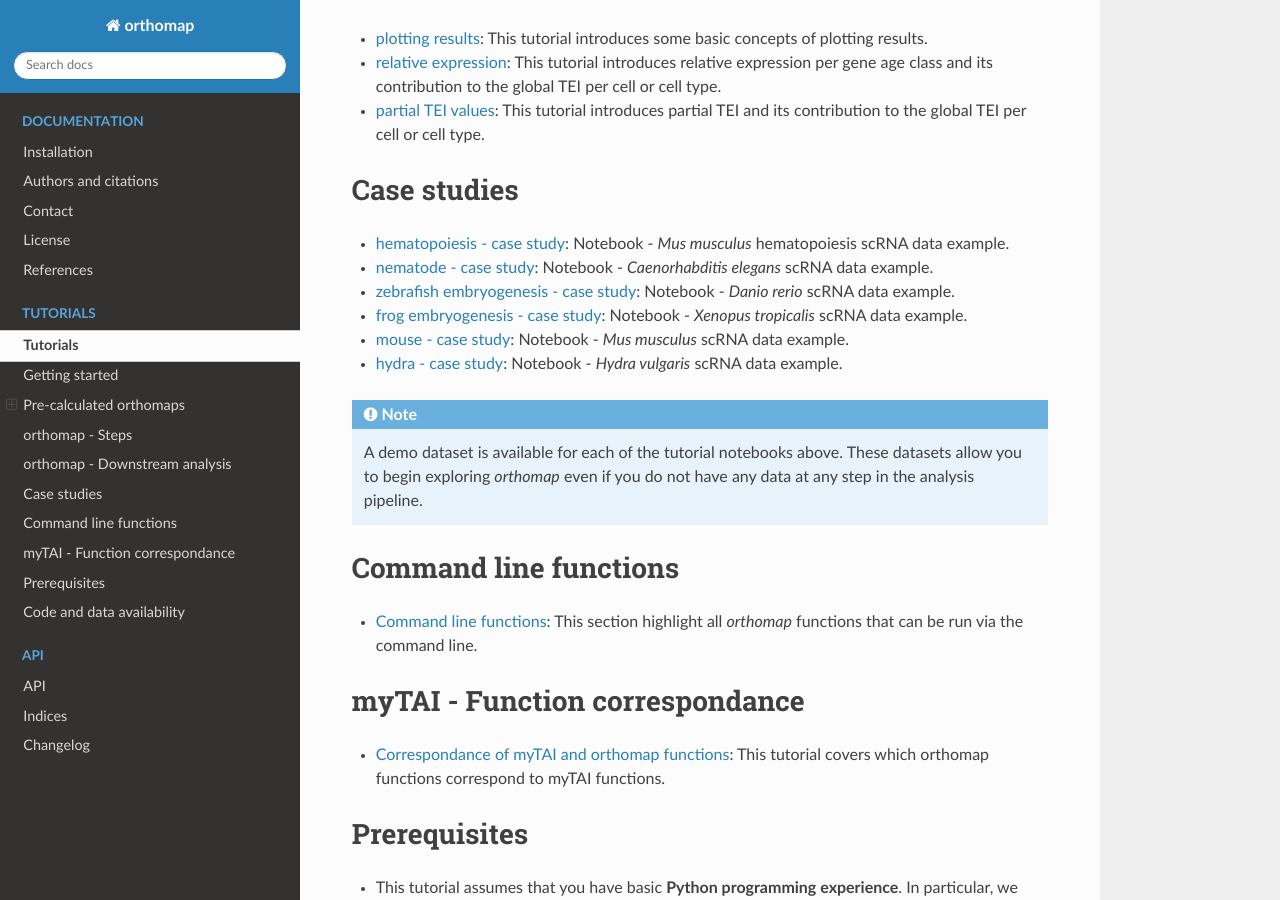
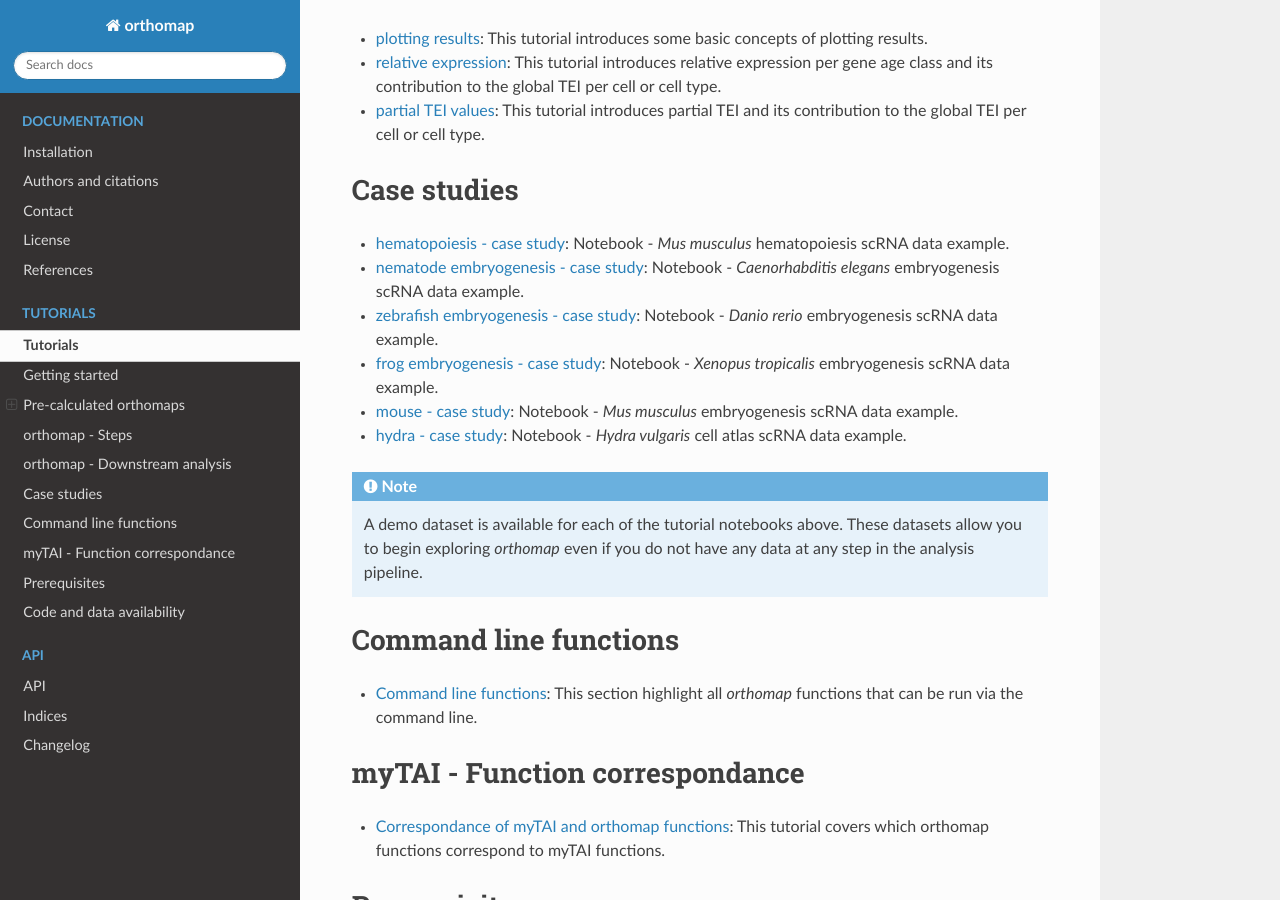
Before and after one commit to kullrich/orthomap, a Sphinx documentation site: the page built from docs/tutorials/index.rst, in a window 1280 px wide and 900 px high, scrolled down 2923 px. Built offline with Sphinx 7.4.7 and the Read the Docs theme 2.0.0, drawn with Linux system fonts in a browser that asks for light colours; formulas are drawn with MathJax 3; pages that are not in the unit, such as notebooks, are missing from menus.

Commit message:
# update tutorials

```diff
--- a/docs/tutorials/index.rst
+++ b/docs/tutorials/index.rst
@@ -141,11 +141,11 @@ Case studies
 ============
 
 - :doc:`paul15_example`: Notebook - *Mus musculus* hematopoiesis scRNA data example.
-- :doc:`nematode_example`: Notebook - *Caenorhabditis elegans* scRNA data example.
-- :doc:`zebrafish_example`: Notebook - *Danio rerio* scRNA data example.
-- :doc:`frog_example`: Notebook - *Xenopus tropicalis* scRNA data example.
-- :doc:`mouse_example`: Notebook - *Mus musculus* scRNA data example.
-- :doc:`hydra_example`: Notebook - *Hydra vulgaris* scRNA data example.
+- :doc:`nematode_example`: Notebook - *Caenorhabditis elegans* embryogenesis scRNA data example.
+- :doc:`zebrafish_example`: Notebook - *Danio rerio* embryogenesis scRNA data example.
+- :doc:`frog_example`: Notebook - *Xenopus tropicalis* embryogenesis scRNA data example.
+- :doc:`mouse_example`: Notebook - *Mus musculus* embryogenesis scRNA data example.
+- :doc:`hydra_example`: Notebook - *Hydra vulgaris* cell atlas scRNA data example.
 
 .. note::
    A demo dataset is available for each of the tutorial notebooks above.
--- a/docs/tutorials/nematode_example.rst
+++ b/docs/tutorials/nematode_example.rst
@@ -1,10 +1,10 @@
 .. _nematode_example:
 
-nematode - case study
-=====================
+nematode embryogenesis - case study
+===================================
 
-*Caenorhabditis elegans* single-cell data analysis example
-----------------------------------------------------------
+*Caenorhabditis elegans* embryogenesis single-cell data analysis example
+------------------------------------------------------------------------
 
 Please download the notebooks from `here <https://raw.githubusercontent.com/kullrich/orthomap/main/docs/notebooks/nematode_example.ipynb>`_ .
 Or please click below to view the content.
```
